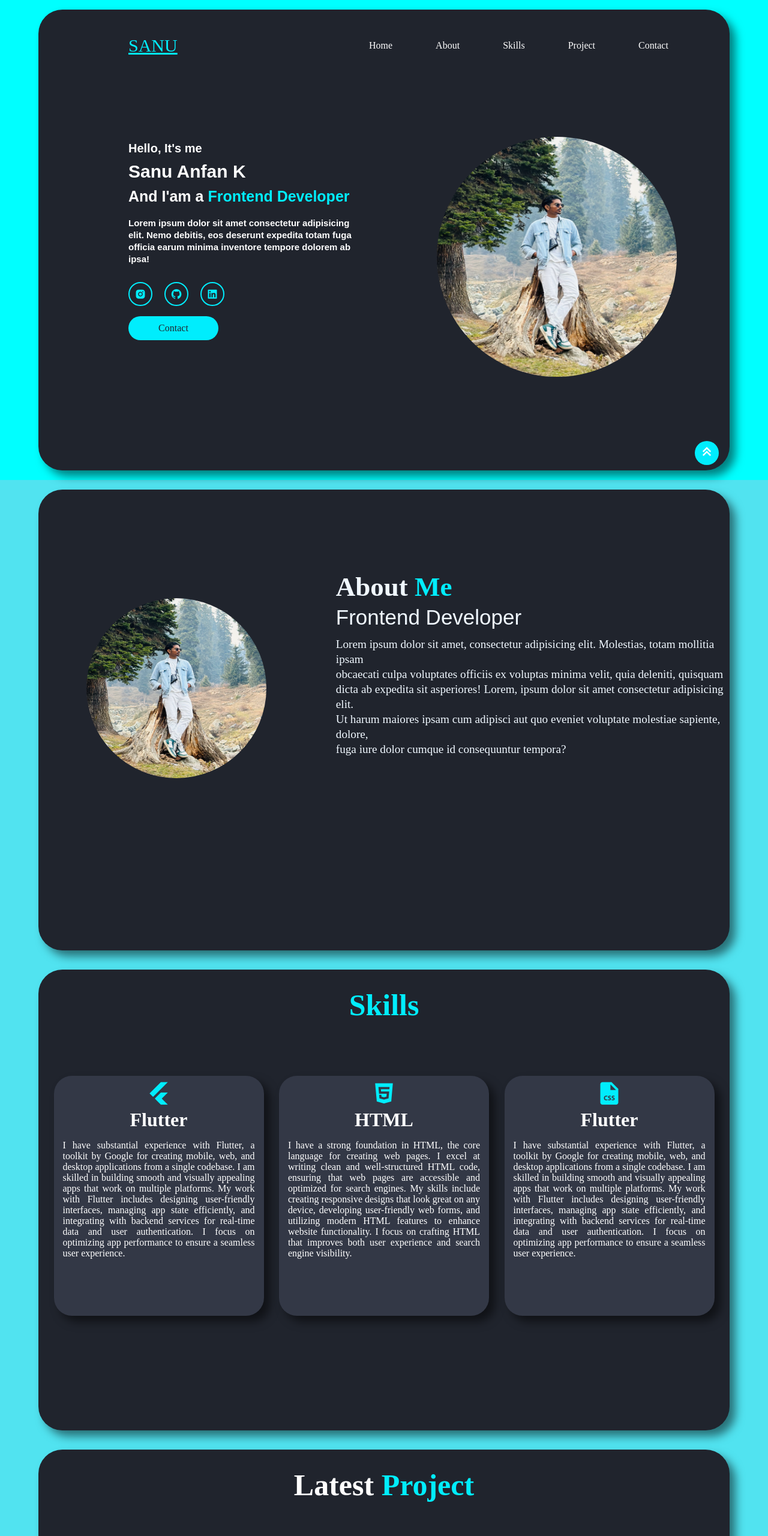
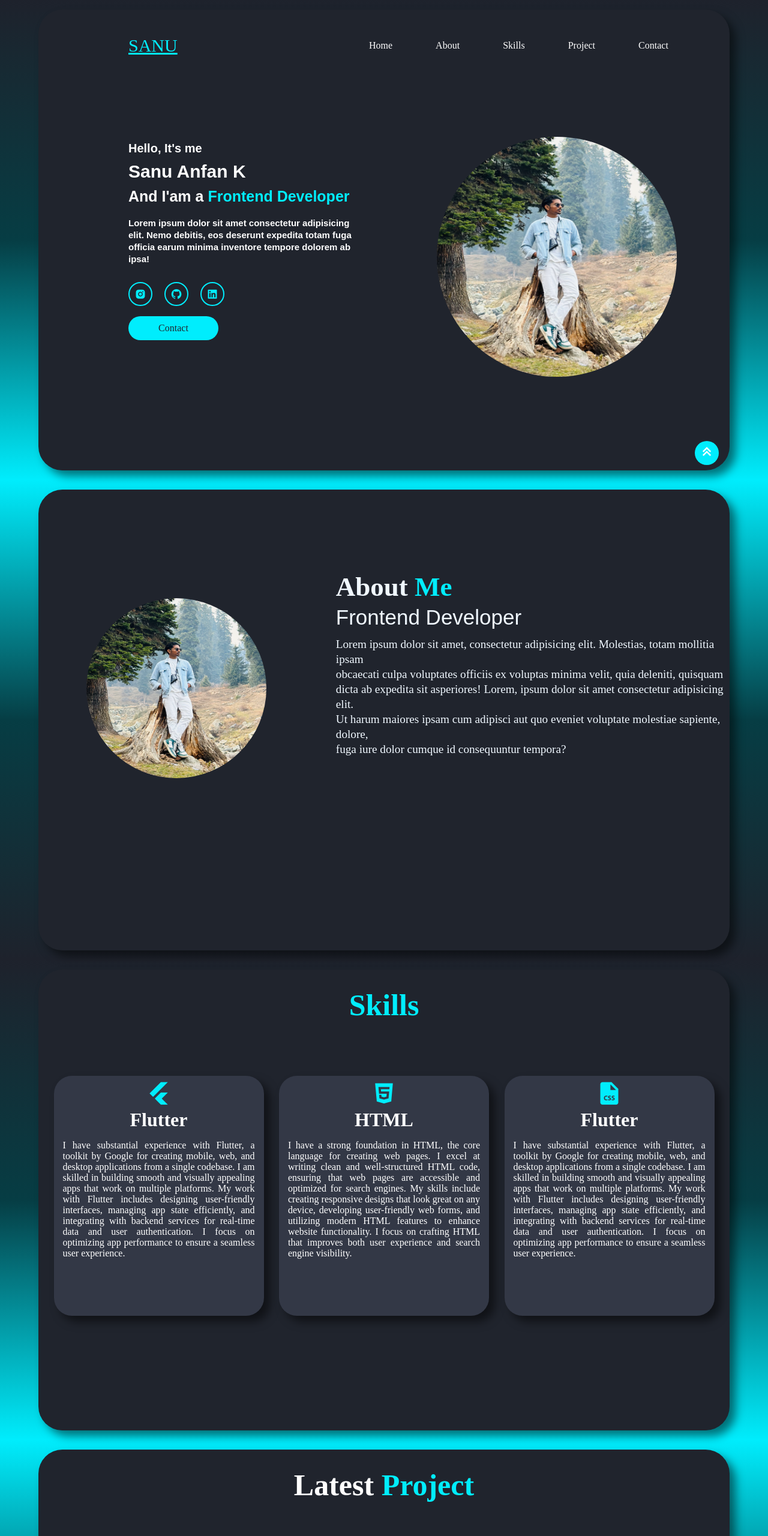
Before and after one commit to sanuanfan/Portfolio, a plain HTML site: page index.html in a window 1280 px wide. Shown: the top 2560 px of the page at 60% size. Drawn offline with nearby package versions, Linux system fonts and the light colour scheme.

Commit message:
gradients

```diff
--- a/style.css
+++ b/style.css
@@ -15,6 +15,7 @@ body {
     width: 100%;
     height: 100vh;
     background-color: aqua;
+    background: linear-gradient(to top,#00EDFD,#063d44,#1e222c);
 
 }
 
@@ -165,7 +166,7 @@ body {
     display: flex;
     justify-content: center;
     align-items: center;
-
+    background: linear-gradient(to top,#1e222c,#063d44,#00EDFD);
 }
 .about-image{
     width: 50%;
@@ -236,6 +237,8 @@ body {
     display: flex;
     justify-content: center;
     align-items: center;
+    background: linear-gradient(to bottom,#1e222c,#063d44,#00EDFD);
+
 
 }
 .skill-container{
@@ -290,6 +293,8 @@ body {
     display: flex;
     justify-content: center;
     align-items: center;
+    background: linear-gradient(to top,#1e222c,#063d44,#00EDFD);
+
 
 }
 .project-image{
@@ -309,6 +314,8 @@ body {
     display: flex;
     justify-content: center;
     align-items: center;
+    background: linear-gradient(to bottom,#1e222c,#063d44,#00EDFD);
+
 }
 .contact-container{
     width: 100%;
```
